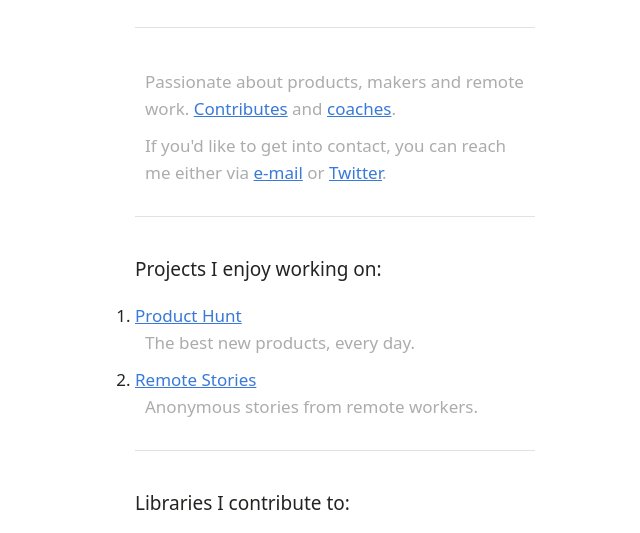
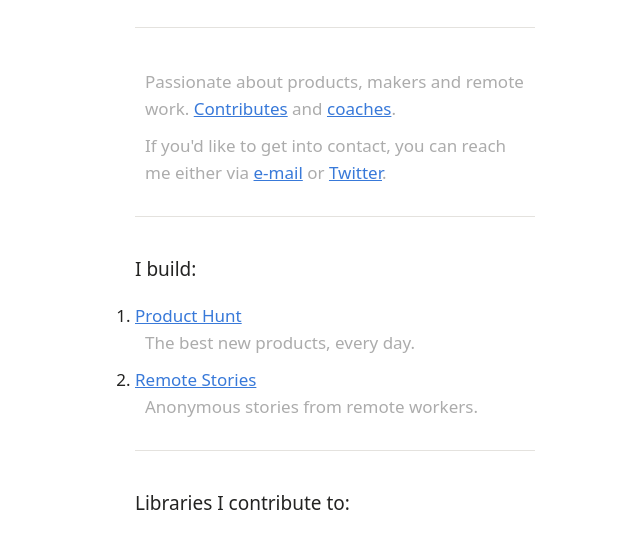
Before and after one commit to ayrton/ayrton.github.io, a plain HTML site: page index.html in a window 1280 px wide. Shown: the part 235-768 px from the top of the page, without its empty margins (305-945 px from the left). Drawn offline with Linux system fonts and the light colour scheme.

Commit message:
Own what you build

```diff
--- a/index.html
+++ b/index.html
@@ -113,7 +113,7 @@
 
         <hr />
 
-        <h3>Projects I enjoy working on:</h3>
+        <h3>I build:</h3>
 
         <ol>
           <li><a href="https://www.producthunt.com" target="_blank">Product Hunt</a><p>The best new products, every day.</p></li>
```
